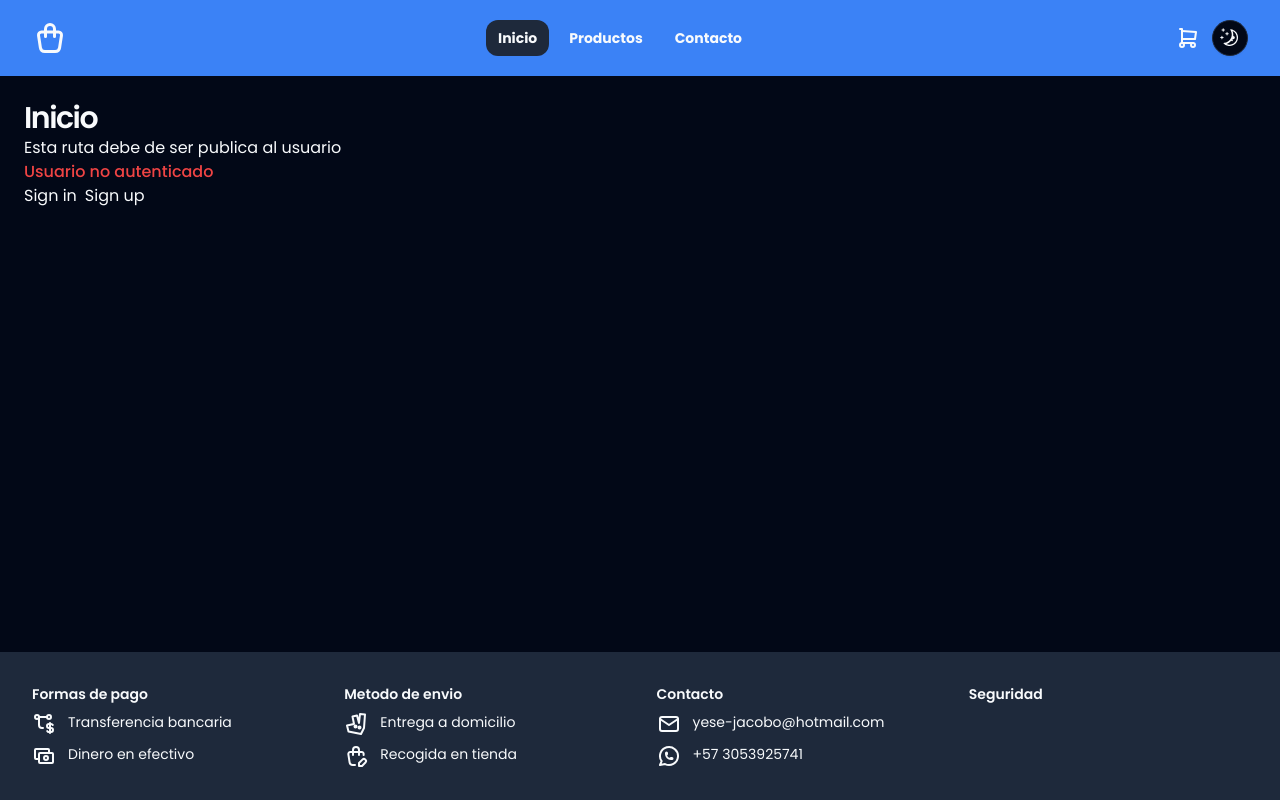
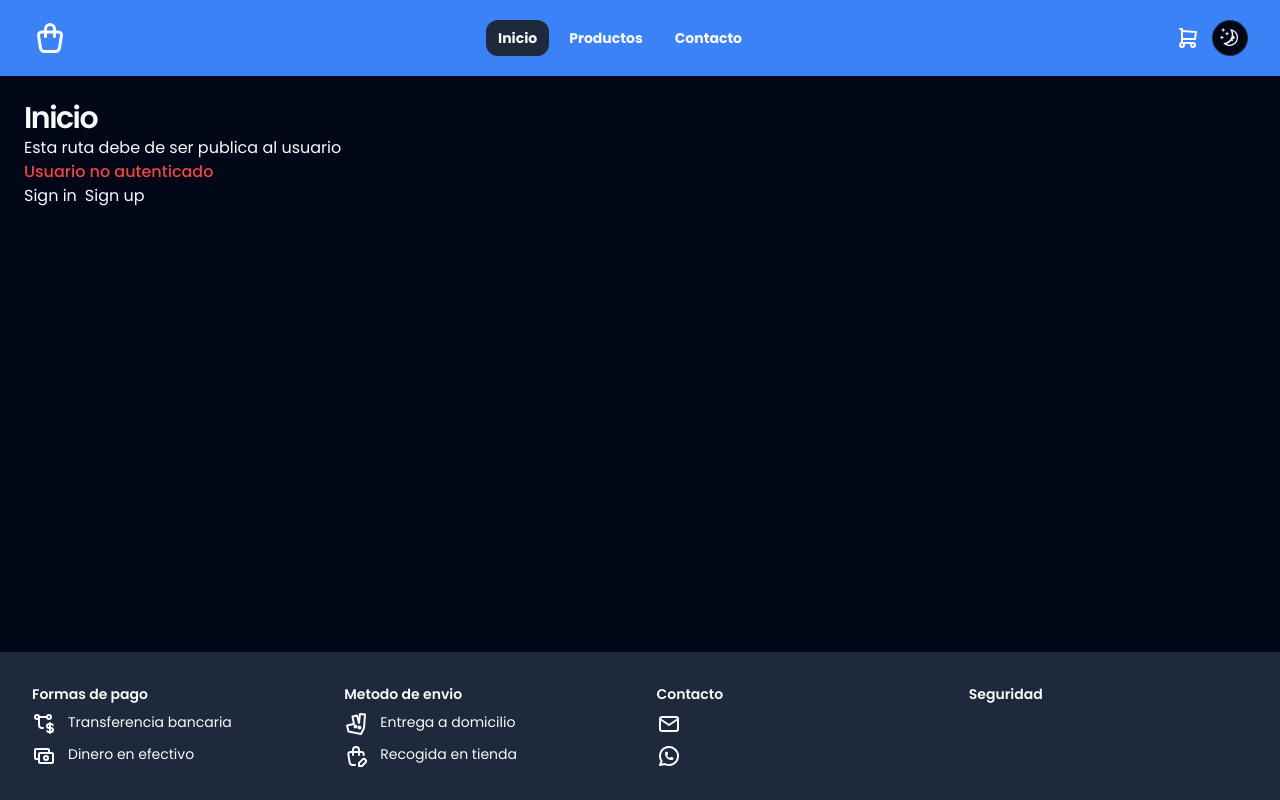
Before and after one commit to Zaprovic/catalogue-app, a Next.js app: page / in a window 1280 px wide. Built offline with nearby package versions, Linux system fonts and the light colour scheme; no server answers.

Commit message:
added user info to footer

```diff
--- a/src/components/footer/footer-desktop.tsx
+++ b/src/components/footer/footer-desktop.tsx
@@ -1,3 +1,5 @@
+"use client";
+import { useUser } from "@clerk/nextjs";
 import {
   IconBrandDeliveroo,
   IconBrandWhatsapp,
@@ -11,6 +13,7 @@ import { Separator } from "../ui/separator";
 import FooterItem from "./footer-item";
 
 const FooterDesktop = ({ children }: { children?: ReactNode }) => {
+  const { user } = useUser();
   return (
     <footer className="flex bg-secondary p-8 text-sm">
       <FooterItem title="Formas de pago">
@@ -41,11 +44,11 @@ const FooterDesktop = ({ children }: { children?: ReactNode }) => {
       <FooterItem title="Contacto">
         <li className="flex gap-3">
           <IconMail />
-          <span>yese-jacobo@hotmail.com</span>
+          <span>{user?.emailAddresses[0].emailAddress}</span>
         </li>
         <li className="flex gap-3">
           <IconBrandWhatsapp />
-          <span>+57 3053925741</span>
+          <span>{user?.phoneNumbers[0]?.phoneNumber}</span>
         </li>
       </FooterItem>
 
--- a/src/components/footer/footer-item.tsx
+++ b/src/components/footer/footer-item.tsx
@@ -6,7 +6,7 @@ type props = {
 
 const FooterItem = ({ items, title, children }: props) => {
   return (
-    <div className="flex-1">
+    <div className="flex-1 items-center">
       <h4 className="mb-2 font-semibold">{title}</h4>
       <ul className="flex flex-col gap-2">{children}</ul>
     </div>
```
